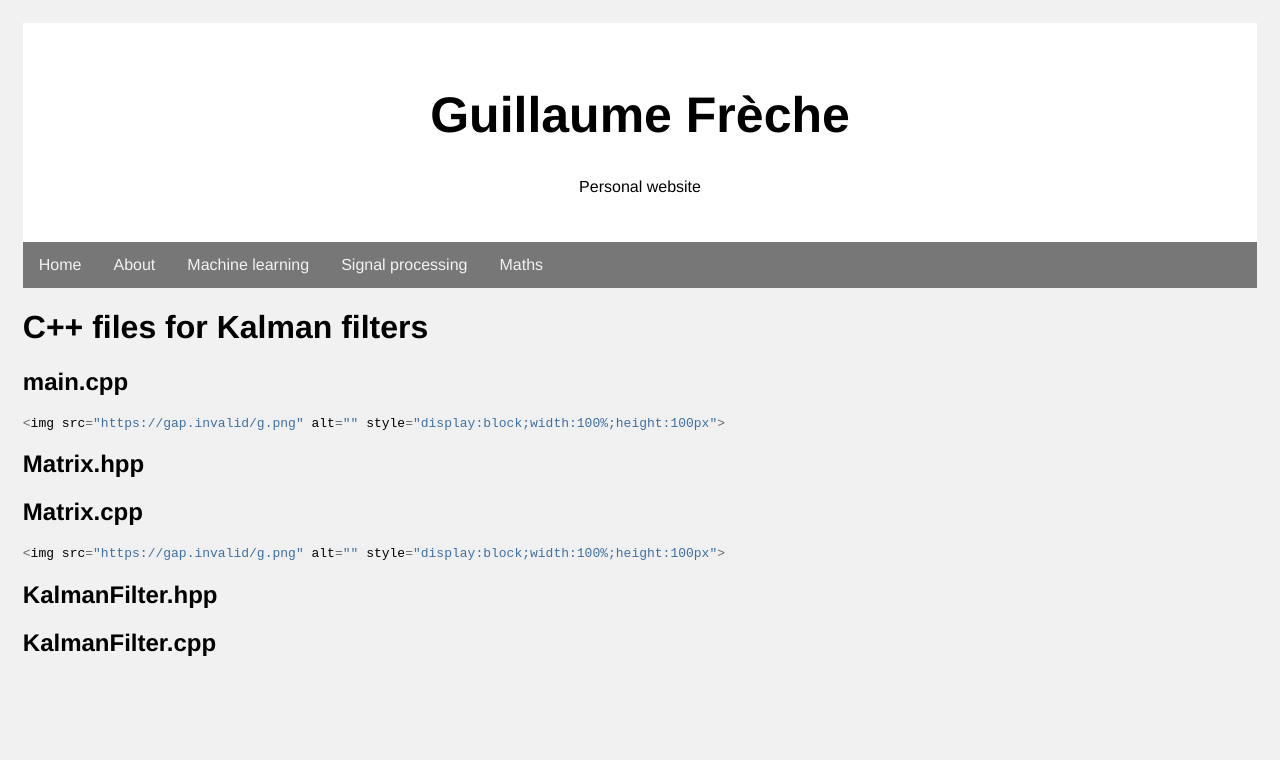
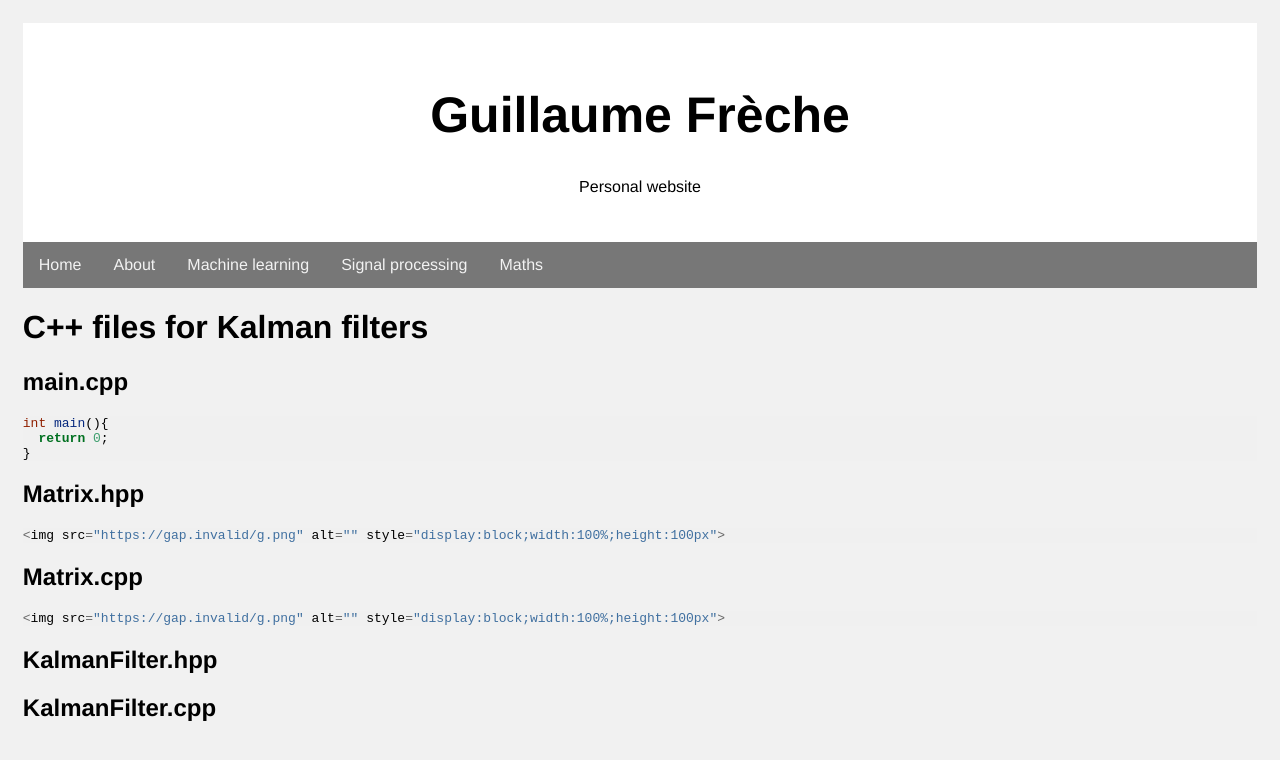
Before and after one commit to grfreche/grfreche.github.io, a Jekyll site: the page built from cpp_kalman.md, in a window 1280 px wide. Shown: the top 760 px of the page. Built offline with Jekyll 4.4.1, drawn with Linux system fonts in a browser that asks for light colours.

Commit message:
Update cpp_kalman.md

````diff
--- a/cpp_kalman.md
+++ b/cpp_kalman.md
@@ -9,9 +9,15 @@ permalink: machine_learning/cpp_kalman/
 ## main.cpp
 
 ```cpp
-{% include kalman_filters_cpp/Coucou.cpp %}
+int main(){
+  return 0;
+}
 ```
 ## Matrix.hpp
+
+```cpp
+{% include kalman_filters_cpp/Matrix.hpp %}
+```
 
 ## Matrix.cpp
 
````
